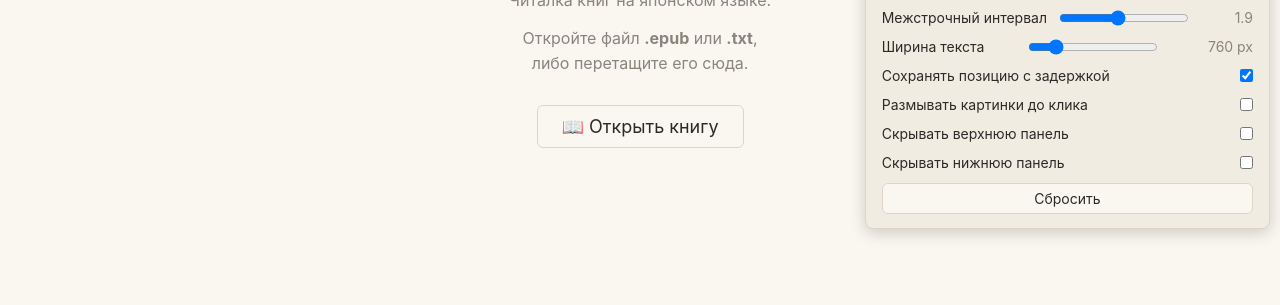
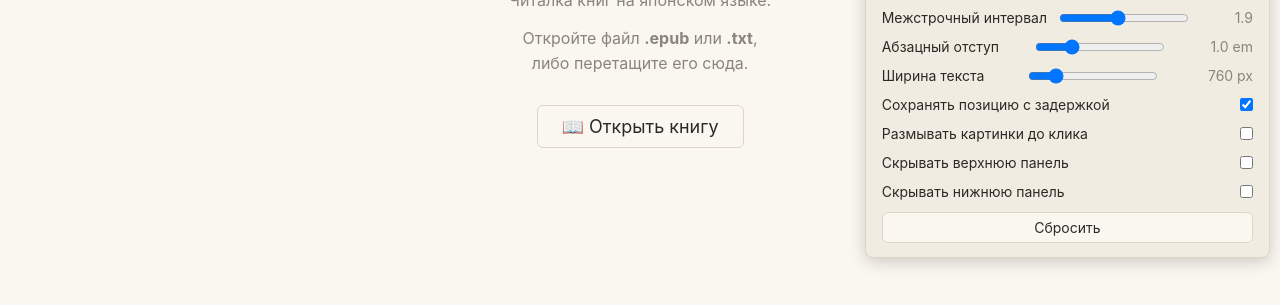
Before and after one commit to DanyaChan/nihonhon, a plain HTML site: page index.html in a window 1280 px wide. Both pictures are taken after a click on the button "Настройки". Shown: the part 273-578 px from the top of the page. Drawn offline with Linux system fonts and the light colour scheme.

Commit message:
new line

```diff
--- a/index.html
+++ b/index.html
@@ -49,6 +49,10 @@
         <label>Межстрочный интервал
           <input type="range" id="set-line-height" min="1.0" max="3" step="0.1">
           <span id="set-line-height-val"></span>
+        </label>
+        <label>Абзацный отступ
+          <input type="range" id="set-indent" min="0" max="4" step="0.5">
+          <span id="set-indent-val"></span>
         </label>
         <label>Ширина текста
           <input type="range" id="set-width" min="400" max="2400" step="20">
--- a/js/settings.js
+++ b/js/settings.js
@@ -123,6 +123,7 @@ const SETTINGS_DEFAULTS = {
   custom: null,    // цвета своей темы, создаются при первом выборе
   width: 760,      // px, --content-width
   lineHeight: 1.9, // --content-line-height
+  indent: 1,       // отступ первой строки абзаца, em
   delayedSave: true, // позиция в скролле пишется после 5 с неподвижности
   hideTop: false,    // верхняя панель выезжает по наведению на край
   hideBottom: false, // то же для нижней
@@ -157,6 +158,8 @@ const setWidthVal = $("set-width-val");
 const setFont = $("set-font");
 const setLineHeight = $("set-line-height");
 const setLineHeightVal = $("set-line-height-val");
+const setIndent = $("set-indent");
+const setIndentVal = $("set-indent-val");
 const setDelayedSave = $("set-delayed-save");
 const setHideTop = $("set-hide-top");
 const setHideBottom = $("set-hide-bottom");
@@ -217,6 +220,7 @@ function applySettings() {
 
   root.setProperty("--content-width", settings.width + "px");
   root.setProperty("--content-line-height", settings.lineHeight);
+  root.setProperty("--content-indent", settings.indent + "em");
 
   document.body.classList.toggle("hide-top", !!settings.hideTop);
   document.body.classList.toggle("hide-bottom", !!settings.hideBottom);
@@ -226,6 +230,8 @@ function applySettings() {
   setWidthVal.textContent = settings.width + " px";
   setLineHeight.value = settings.lineHeight;
   setLineHeightVal.textContent = Number(settings.lineHeight).toFixed(1);
+  setIndent.value = settings.indent;
+  setIndentVal.textContent = Number(settings.indent).toFixed(1) + " em";
   setDelayedSave.checked = settings.delayedSave !== false;
   setHideTop.checked = !!settings.hideTop;
   setHideBottom.checked = !!settings.hideBottom;
@@ -239,7 +245,8 @@ function saveSettings() {
 }
 
 // Настройки, меняющие размер области чтения
-const LAYOUT_KEYS = ["font", "width", "lineHeight", "hideTop", "hideBottom"];
+const LAYOUT_KEYS = ["font", "width", "lineHeight", "indent",
+                     "hideTop", "hideBottom"];
 
 function updateSetting(key, value) {
   settings[key] = value;
@@ -270,6 +277,8 @@ setWidth.addEventListener("input", () =>
 setFont.addEventListener("change", () => updateSetting("font", setFont.value));
 setLineHeight.addEventListener("input", () =>
   updateSetting("lineHeight", Number(setLineHeight.value)));
+setIndent.addEventListener("input", () =>
+  updateSetting("indent", Number(setIndent.value)));
 setDelayedSave.addEventListener("change", () =>
   updateSetting("delayedSave", setDelayedSave.checked));
 setHideTop.addEventListener("change", () =>
--- a/style.css
+++ b/style.css
@@ -286,7 +286,8 @@ body.hide-bottom #navbar.peek {
 }
 
 #set-width-val,
-#set-line-height-val {
+#set-line-height-val,
+#set-indent-val {
   color: var(--muted);
   min-width: 52px;
   text-align: right;
@@ -636,7 +637,7 @@ body.hide-bottom #navbar.peek {
 
 .flow p {
   margin-bottom: 0.4em;
-  text-indent: 1em;
+  text-indent: var(--content-indent, 1em);
 }
 
 /* Картинка вписывается в область чтения: пределы в пикселях задаёт
```
